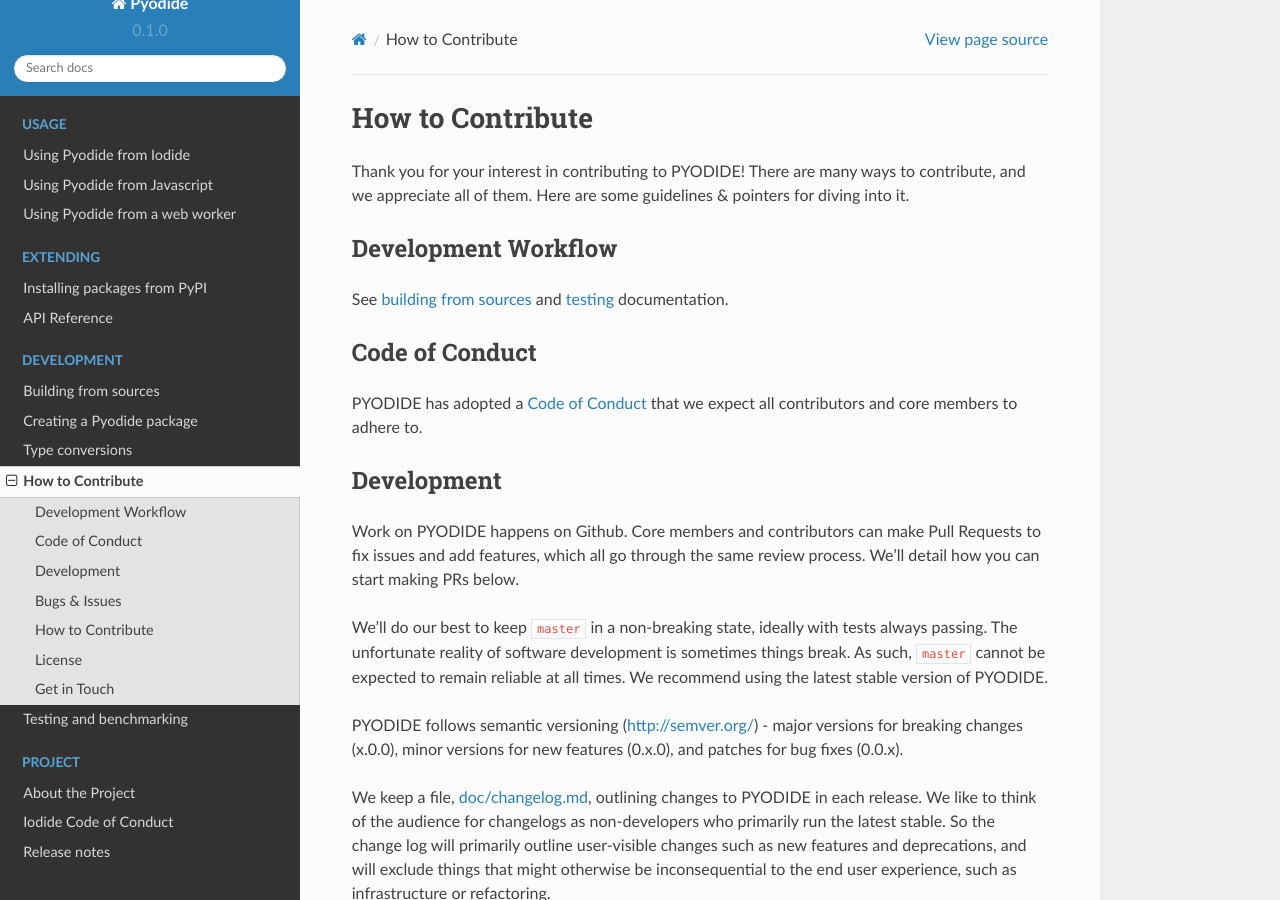
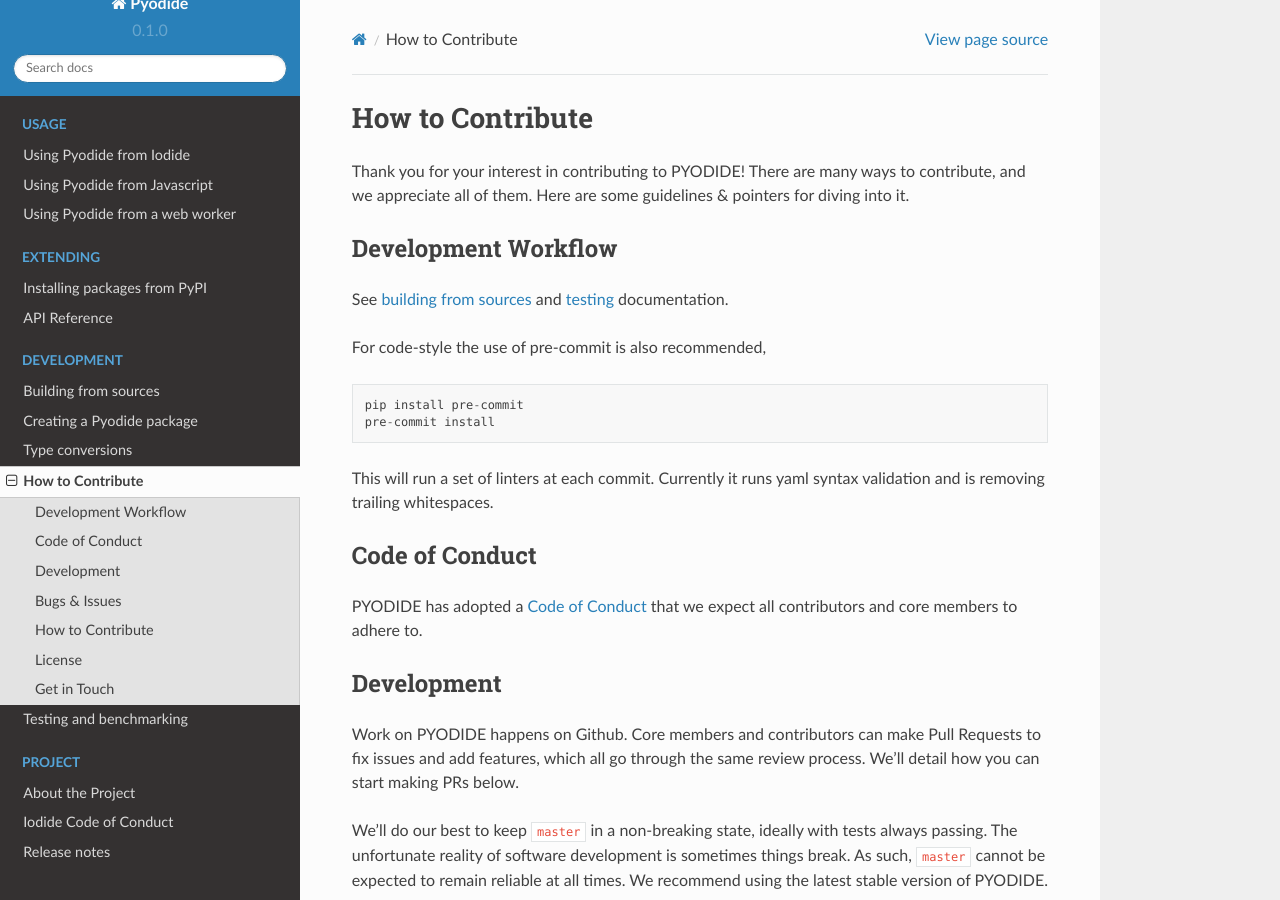
Before and after one commit to pyodide/pyodide, a Sphinx documentation site: the page built from docs/contributing.md, in a window 1280 px wide and 900 px high. Built offline with Sphinx 7.4.7 and the Read the Docs theme 2.0.0, drawn with Linux system fonts in a browser that asks for light colours; the version number is read from the project's files by our own code.

Commit message:
Add pre-commit config

````diff
--- a/docs/contributing.md
+++ b/docs/contributing.md
@@ -5,6 +5,13 @@
 ## Development Workflow
 
 See [building from sources](./building_from_sources.html) and [testing](./testing.html) documentation.
+
+For code-style the use of pre-commit is also recommended,
+```
+pip install pre-commit
+pre-commit install
+```
+This will run a set of linters at each commit. Currently it runs yaml syntax validation and is removing trailing whitespaces.
 
 ## Code of Conduct
 
````
Also changed, not shown: .pre-commit-config.yaml (added), docs/changelog.md (line endings or trailing spaces), 10 other files.
